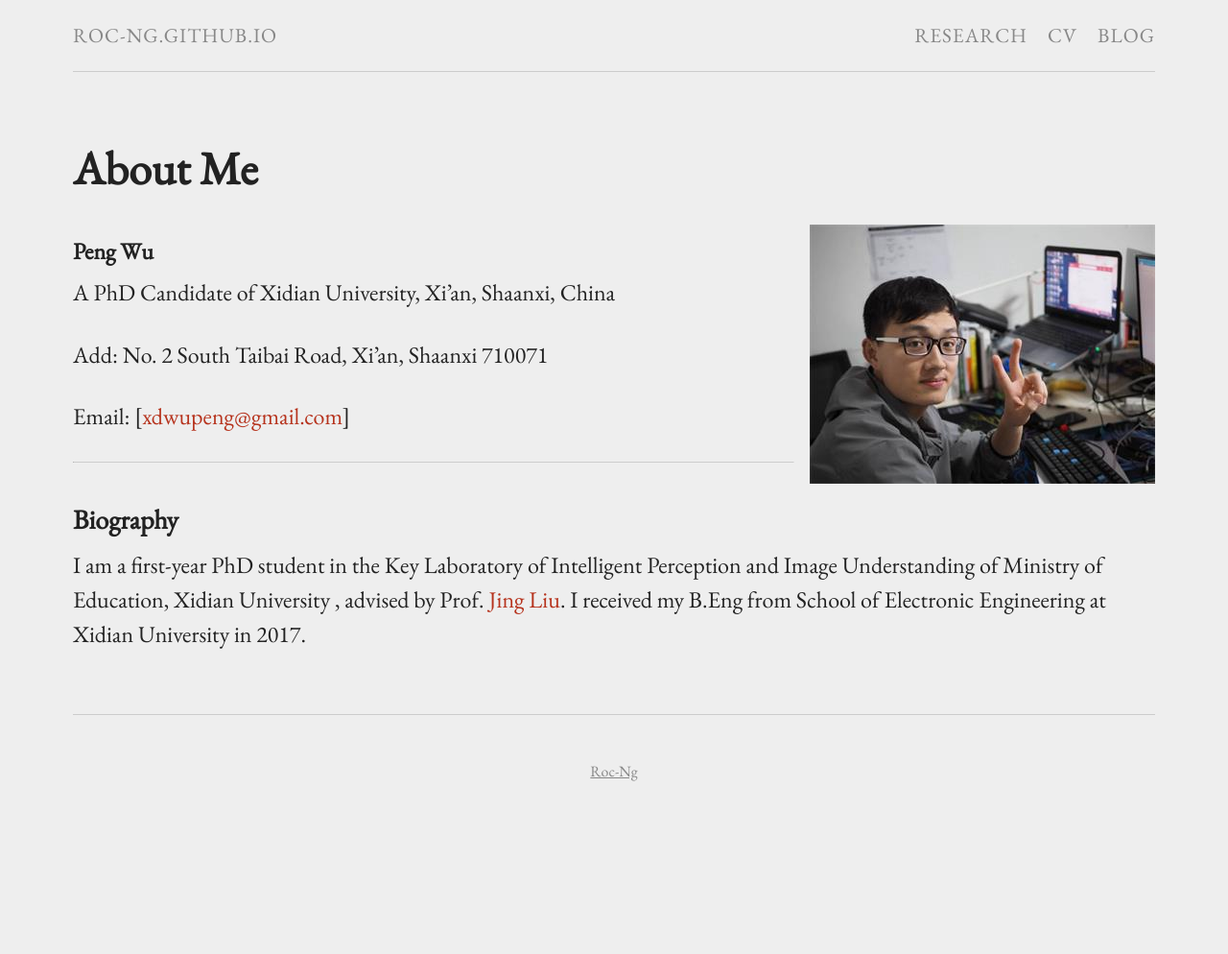
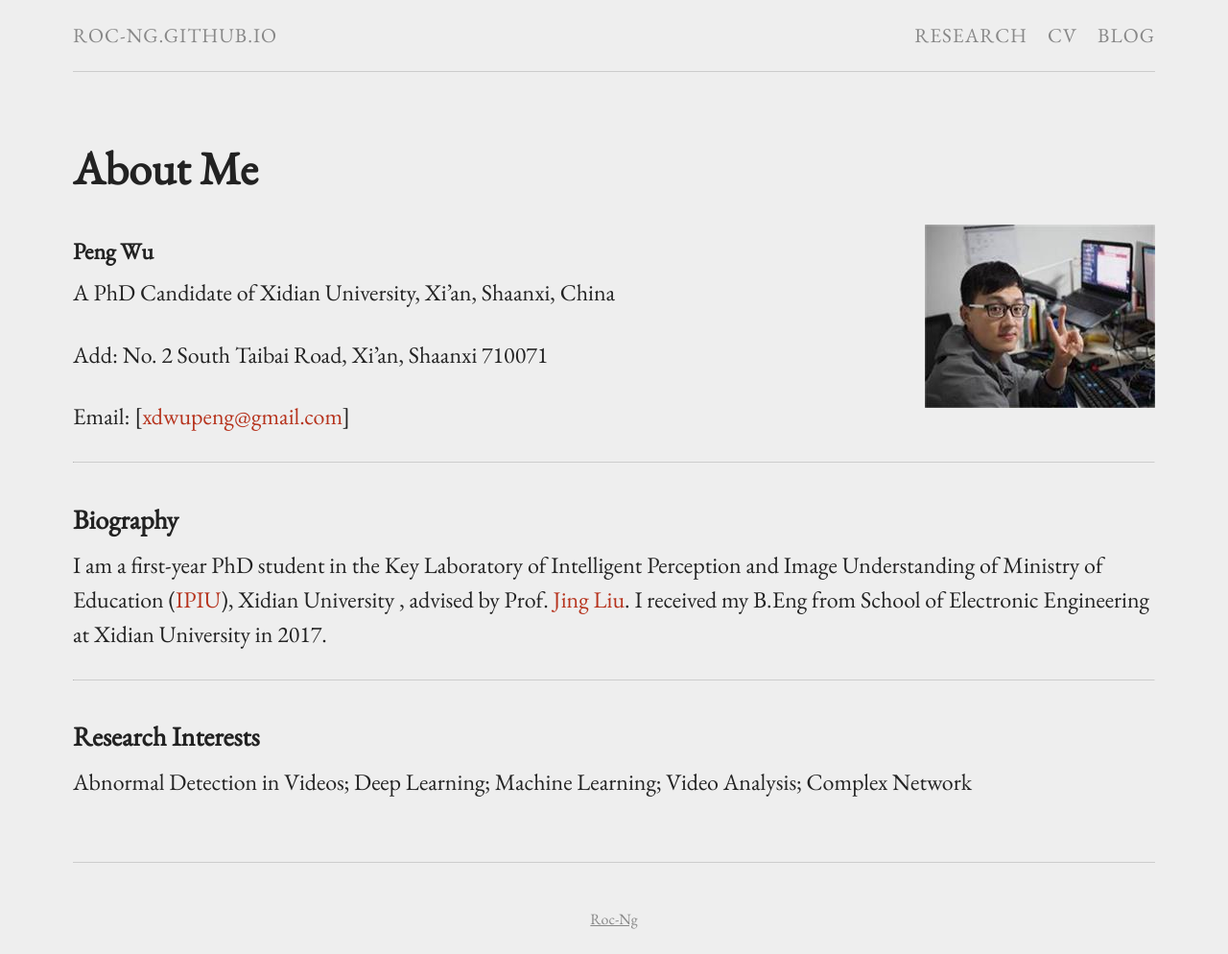
Before and after one commit to Roc-Ng/Roc-Ng.github.io, a Jekyll site: the page built from index.md, in a window 1280 px wide. Shown: the whole page at 96% size. Built offline with Jekyll 4.4.1, drawn with Linux system fonts in a browser that asks for light colours; before the commit the page ends 900 px from its top, so only the background shows below that.

Commit message:
初始化个人主页仓库

```diff
--- a/index.md
+++ b/index.md
@@ -18,4 +18,10 @@
 
 ### Biography
 
-I am a first-year PhD student in the Key Laboratory of Intelligent Perception and Image Understanding of Ministry of Education, Xidian University , advised by Prof. [Jing Liu](http://web.xidian.edu.cn/liujing/). I received my B.Eng from School of  Electronic Engineering at Xidian University in 2017.
+I am a first-year PhD student in the Key Laboratory of Intelligent Perception and Image Understanding of Ministry of Education ([IPIU](http://see.xidian.edu.cn/iiip/)), Xidian University , advised by Prof. [Jing Liu](http://web.xidian.edu.cn/liujing/). I received my B.Eng from School of  Electronic Engineering at Xidian University in 2017.
+
+---
+
+### Research Interests
+
+Abnormal Detection in Videos; Deep Learning; Machine Learning; Video Analysis; Complex Network
```
Also changed, not shown: research.md (+2 -4 lines), images/me.jpg.
